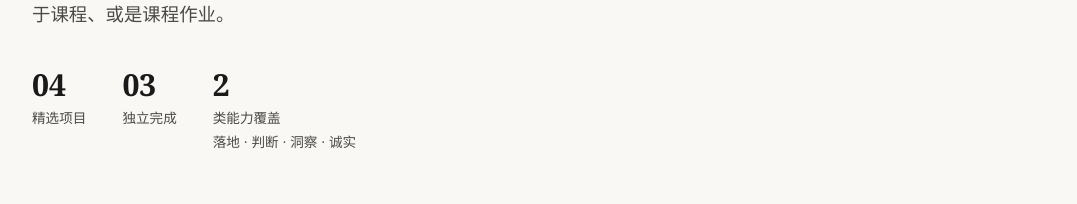
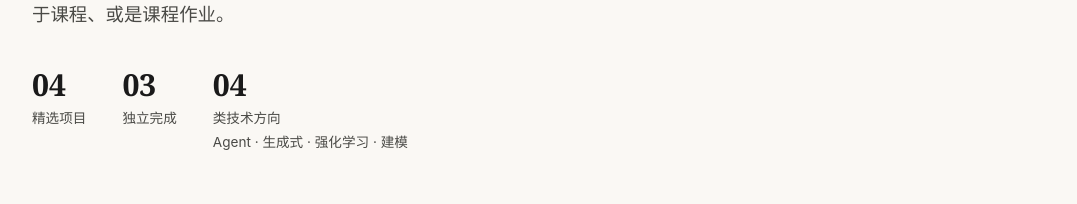
Before and after one commit to ZHIQIAN-fine/ZHIQIAN-fine.github.io, a plain HTML site: page index.html in a window 1280 px wide. Shown: the part 419-623 px from the top of the page, without its empty margins (100-1177 px from the left). Drawn offline with Linux system fonts and the light colour scheme.

Commit message:
Update project capabilities description in index.html

```diff
--- a/index.html
+++ b/index.html
@@ -132,7 +132,7 @@
     <div class="meta sans">
       <div><b>04</b>精选项目</div>
       <div><b>03</b>独立完成</div>
-      <div><b>2</b>类能力覆盖<br>落地 · 判断 · 洞察 · 诚实</div>
+      <div><b>04</b>类技术方向<br>Agent · 生成式 · 强化学习 · 建模</div>
     </div>
   </div>
 </section>
```
